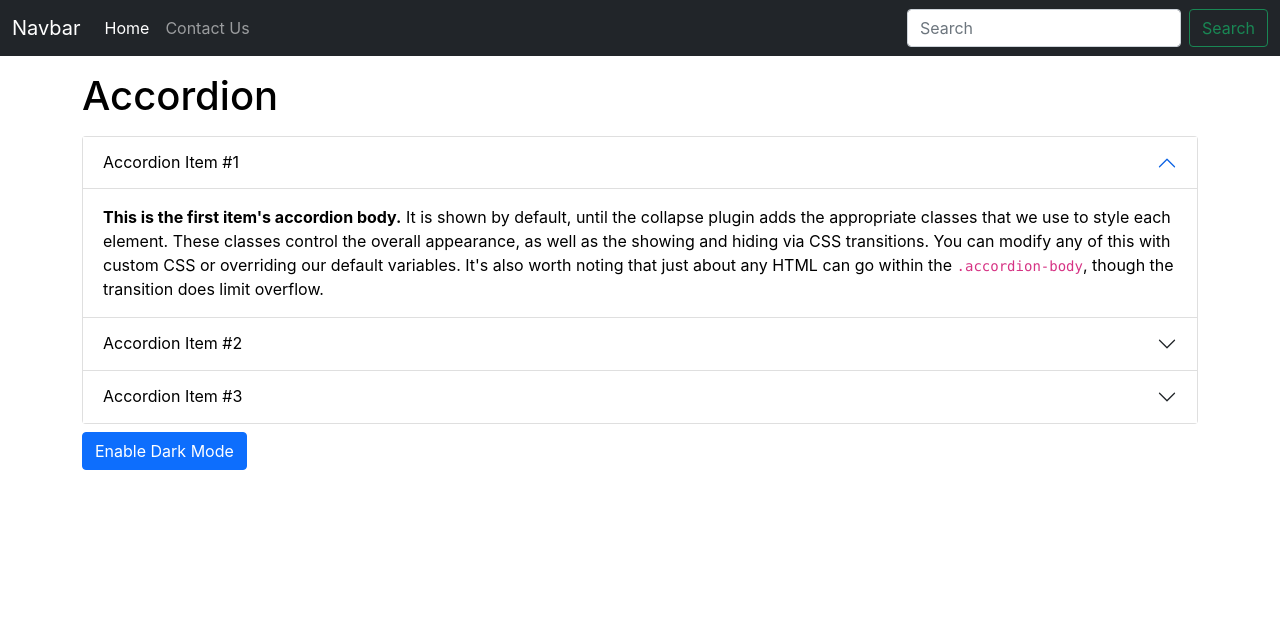
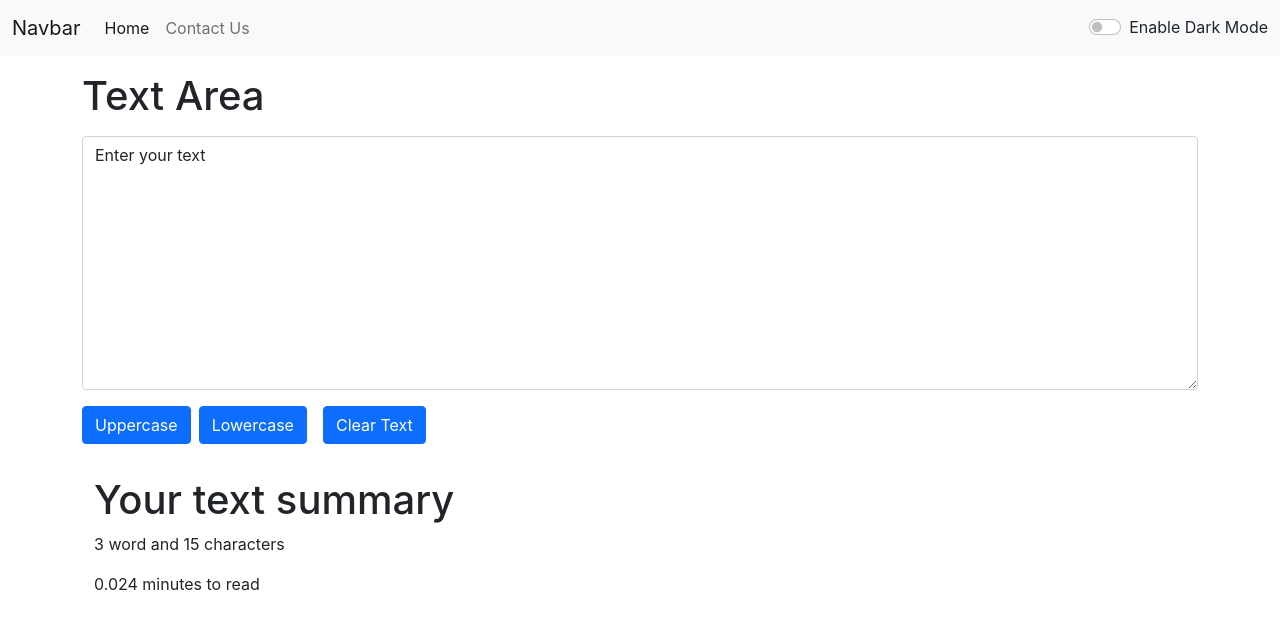
Before and after one commit to femsworld/practice, a React (Create React App) app: page / in a window 1280 px wide. Shown: the top 630 px of the page. Built offline with nearby package versions, Linux system fonts and the light colour scheme.

Commit message:
Added Switch to Navbar

```diff
--- a/src/App.js
+++ b/src/App.js
@@ -3,15 +3,27 @@
 import About from './components/About';
 import Navbar from './components/Navbar';
 import Textform from './components/Textform';
+import { useState } from 'react';
 
 let name = 'Erik  ';
 function App() {
+  const [mode, setMode] = useState('light');
+
+  const toggleMode = ()=> {
+    if (mode === 'light') {
+      setMode('dark')
+
+    } else {
+      setMode('light')
+    }
+  }
+
   return (
     <>
     {/* <Navbar title= 'Practice project' aboutText= 'About Us'/> */}
-    <Navbar/>
-    {/* <Textform heading = 'Text Area'/> */}
-    <About/>
+    <Navbar mode={mode} toggleMode={toggleMode}/>
+    <Textform heading = 'Text Area'/>
+    {/* <About/> */}
     </>
   );
 }
--- a/src/components/Navbar.js
+++ b/src/components/Navbar.js
@@ -2,9 +2,12 @@
 import PropTypes from 'prop-types'
 
 export default function Navbar(props) {
+
+
+
   return (
     <>
-    <nav className="navbar navbar-expand-lg navbar-dark bg-dark">
+    <nav className={`navbar navbar-expand-lg navbar-${props.mode} bg-${props.mode}`}>
   <div className="container-fluid">
     <a className="navbar-brand" href="/">Navbar</a>
     <button className="navbar-toggler" type="button" data-bs-toggle="collapse" data-bs-target="#navbarSupportedContent" aria-controls="navbarSupportedContent" aria-expanded="false" aria-label="Toggle navigation">
@@ -20,10 +23,12 @@
         </li>
 
       </ul>
-      <form className="d-flex">
-        <input className="form-control me-2" type="search" placeholder="Search" aria-label="Search"/>
-        <button className="btn btn-outline-success" type="submit">Search</button>
-      </form>
+
+      <div className={`form-check form-switch text-${props.mode === 'light' ? 'dark' : 'light'}`}>
+  <input className="form-check-input" type="checkbox" role="switch" id="flexSwitchCheckDefault" onClick={props.toggleMode}/>
+  <label className="form-check-label" htmlfor="flexSwitchCheckDefault">Enable Dark Mode</label>
+</div>
+
     </div>
   </div>
 </nav>
```
